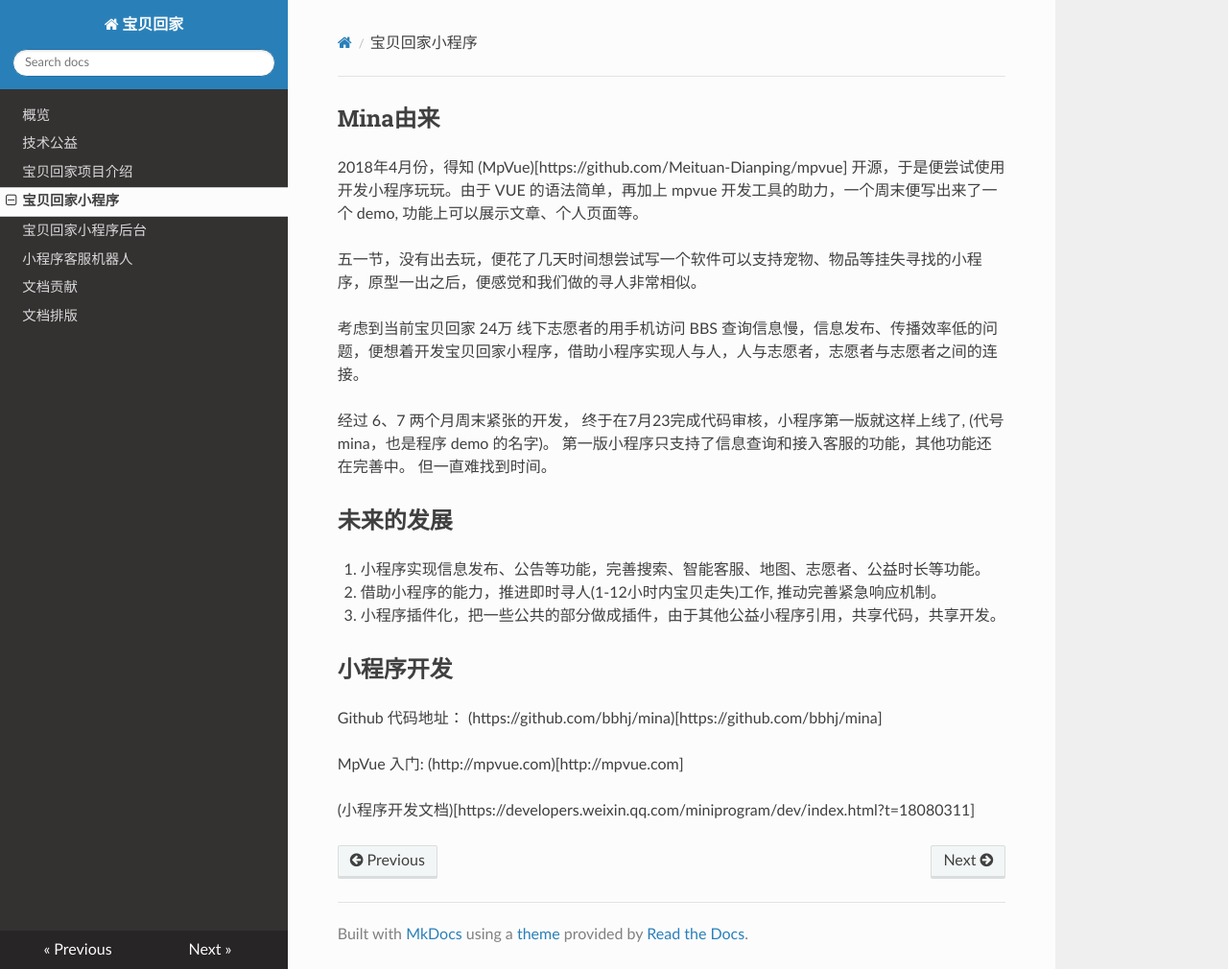
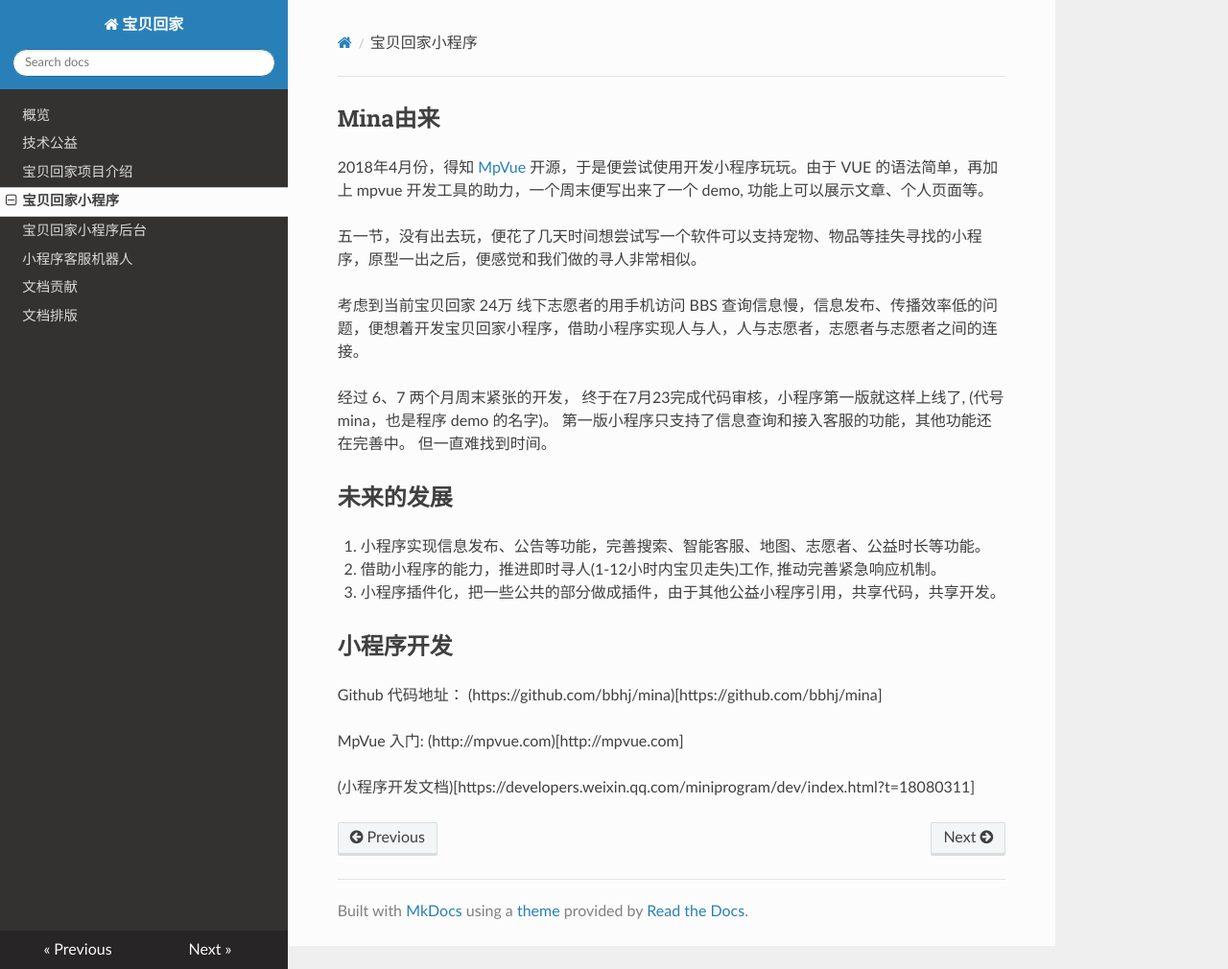
Before and after one commit to bbhj/intro, an MkDocs documentation site: the page built from docs/mina.md, in a window 1280 px wide and 1010 px high. Shown: the whole window at 96% size. Built offline with MkDocs 1.6.1, drawn with Linux system fonts in a browser that asks for light colours; nearby versions of some CDN libraries; old or Windows-style settings are respelled for this version of MkDocs.

Commit message:
add mina

```diff
--- a/docs/mina.md
+++ b/docs/mina.md
@@ -1,6 +1,6 @@
 ##Mina由来##
 
-2018年4月份，得知 (MpVue)[https://github.com/Meituan-Dianping/mpvue] 开源，于是便尝试使用开发小程序玩玩。由于 VUE 的语法简单，再加上 mpvue 开发工具的助力，一个周末便写出来了一个 demo, 功能上可以展示文章、个人页面等。
+2018年4月份，得知 [MpVue](https://github.com/Meituan-Dianping/mpvue) 开源，于是便尝试使用开发小程序玩玩。由于 VUE 的语法简单，再加上 mpvue 开发工具的助力，一个周末便写出来了一个 demo, 功能上可以展示文章、个人页面等。
 
 五一节，没有出去玩，便花了几天时间想尝试写一个软件可以支持宠物、物品等挂失寻找的小程序，原型一出之后，便感觉和我们做的寻人非常相似。
 
```
Also changed, not shown: docs/baby.md (+1 -1 lines), docs/mina-backend.md (+1 -1 lines), docs/mina-robot.md (+1 -1 lines).
